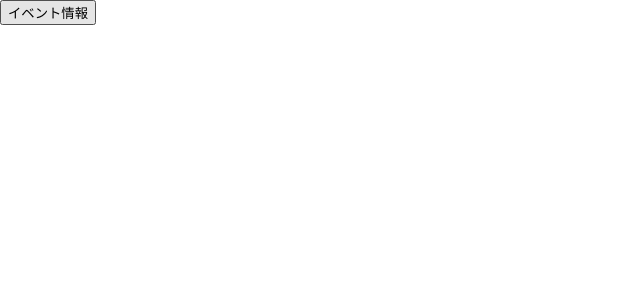
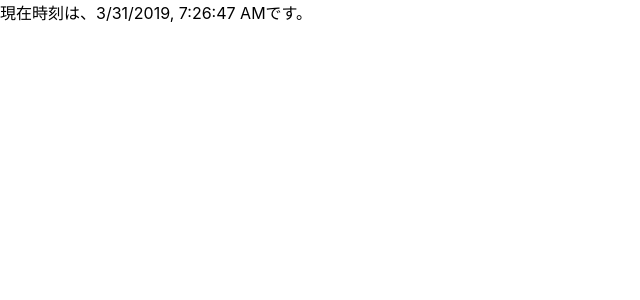
Before and after one commit to hiroyannnn/React-sokushu-, a React (Create React App) app in the folder quick-react/: page / in a window 1280 px wide. Shown: the top 300 px of the page, without its empty margins (0-640 px from the left). Built offline with nearby package versions, Linux system fonts and the light colour scheme.

Commit message:
state-basic

```diff
--- /dev/null
+++ b/quick-react/src/MyState.js
@@ -0,0 +1,22 @@
+import React, { Component } from 'react';
+
+export default class MyState extends Component {
+    constructor(props) {
+        super(props);
+        this.state = {
+            current: new Date()
+        };
+        setInterval(() => {
+            this.setState({
+                current: new Date()
+            });
+        }, 1000);
+    }
+    render() {
+        return (
+            <div>現在時刻は、
+                 {this.state.current.toLocaleString()}です。
+             </div>
+        );
+    }
+}
--- a/quick-react/src/index.js
+++ b/quick-react/src/index.js
@@ -12,7 +12,8 @@ import * as serviceWorker from './serviceWorker';
 // import MyHelloDef from './MyHelloDef';
 // import MyArticle from './MyArticle';
 // import MyEvent from './MyEvent';
-import MyPool from './MyPool';
+// import MyPool from './MyPool';
+import MyState from './MyState';
 
 // multi
 // const data = {
@@ -104,7 +105,10 @@ ReactDOM.render(
     // event-basic
     // <MyEvent greet="Hello" />,
     // event-pool
-    <MyPool />,
+    // <MyPool />,
+
+    // state-basic
+    <MyState />,
     document.getElementById('root')
 );
 
```
